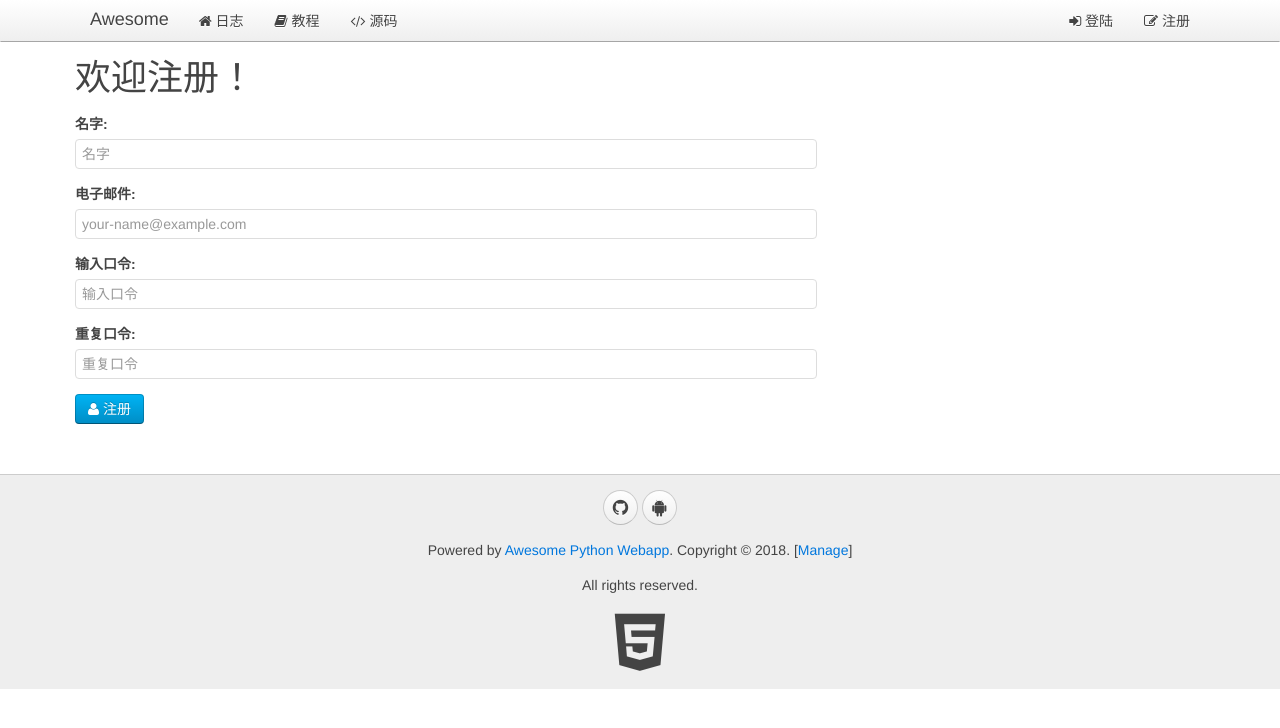
After one commit to Hitooooo/hito-python-webapp, a Python web app: template www/templates/register.html in a window 1280 px wide. The commit adds this page. Shown: the top 728 px of the page. Run offline with Jinja, Linux system fonts and the light colour scheme; the template is opened without the code that fills it, so the values that code supplies are empty.

Commit message:
add register.html

```diff
--- a/www/templates/__base__.html
+++ b/www/templates/__base__.html
@@ -1,21 +1,4 @@
 <!DOCTYPE html>
-<!--
-{% macro pagination(url, page) %}
-    <ul class="uk-pagination">
-        {% if page.has_previous %}
-            <li><a href="{{ url }}{{ page.page_index - 1 }}"><i class="uk-icon-angle-double-left"></i></a></li>
-        {% else %}
-            <li class="uk-disabled"><span><i class="uk-icon-angle-double-left"></i></span></li>
-        {% endif %}
-            <li class="uk-active"><span>{{ page.page_index }}</span></li>
-        {% if page.has_next %}
-            <li><a href="{{ url }}{{ page.page_index + 1 }}"><i class="uk-icon-angle-double-right"></i></a></li>
-        {% else %}
-            <li class="uk-disabled"><span><i class="uk-icon-angle-double-right"></i></span></li>
-        {% endif %}
-    </ul>
-{% endmacro %}
--->
 <html>
 <head>
     <meta charset="utf-8" />
@@ -39,7 +22,7 @@
             <ul class="uk-navbar-nav">
                 <li data-url="blogs"><a href="/"><i class="uk-icon-home"></i> 日志</a></li>
                 <li><a target="_blank" href="http://www.liaoxuefeng.com/wiki/0014316089557264a6b348958f449949df42a6d3a2e542c000"><i class="uk-icon-book"></i> 教程</a></li>
-                <li><a target="_blank" href="https://github.com/michaelliao/awesome-python3-webapp"><i class="uk-icon-code"></i> 源码</a></li>
+                <li><a target="_blank" href="https://github.com/Hitooooo/hito-python-webapp"><i class="uk-icon-code"></i> 源码</a></li>
             </ul>
             <div class="uk-navbar-flip">
                 <ul class="uk-navbar-nav">
@@ -74,13 +57,11 @@
         <div class="uk-container uk-container-center uk-text-center">
             <div class="uk-panel uk-margin-top uk-margin-bottom">
                 <p>
-                    <a target="_blank" href="http://weibo.com/liaoxuefeng" class="uk-icon-button uk-icon-weibo"></a>
-                    <a target="_blank" href="https://github.com/michaelliao" class="uk-icon-button uk-icon-github"></a>
-                    <a target="_blank" href="http://www.linkedin.com/in/liaoxuefeng" class="uk-icon-button uk-icon-linkedin-square"></a>
-                    <a target="_blank" href="https://twitter.com/liaoxuefeng" class="uk-icon-button uk-icon-twitter"></a>
+                    <a target="_blank" href="https://github.com/github" class="uk-icon-button uk-icon-github"></a>
+                    <a target="_blank" href="https://developer.android.google.cn/guide/" class="uk-icon-button uk-icon-android"></a>
                 </p>
-                <p>Powered by <a href="http://awesome.liaoxuefeng.com">Awesome Python Webapp</a>. Copyright &copy; 2014. [<a href="/manage/" target="_blank">Manage</a>]</p>
-                <p><a href="http://www.liaoxuefeng.com/" target="_blank">www.liaoxuefeng.com</a>. All rights reserved.</p>
+                <p>Powered by <a href="http://awesome.liaoxuefeng.com">Awesome Python Webapp</a>. Copyright &copy; 2018. [<a href="/manage/" target="_blank">Manage</a>]</p>
+                <p>All rights reserved.</p>
                 <a target="_blank" href="http://www.w3.org/TR/html5/"><i class="uk-icon-html5" style="font-size:64px; color: #444;"></i></a>
             </div>
 
--- a/www/templates/blogs.html
+++ b/www/templates/blogs.html
@@ -27,10 +27,7 @@
         <div class="uk-panel uk-panel-header">
             <h3 class="uk-panel-title">友情链接</h3>
             <ul class="uk-list uk-list-line">
-                <li><i class="uk-icon-thumbs-o-up"></i> <a target="_blank" href="http://www.liaoxuefeng.com/category/0013738748415562fee26e070fa4664ad926c8e30146c67000">编程</a></li>
-                <li><i class="uk-icon-thumbs-o-up"></i> <a target="_blank" href="http://www.liaoxuefeng.com/category/0013738748248885ddf38d8cd1b4803aa74bcda32f853fd000">读书</a></li>
-                <li><i class="uk-icon-thumbs-o-up"></i> <a target="_blank" href="http://www.liaoxuefeng.com/wiki/001374738125095c955c1e6d8bb493182103fac9270762a000">Python教程</a></li>
-                <li><i class="uk-icon-thumbs-o-up"></i> <a target="_blank" href="http://www.liaoxuefeng.com/wiki/0013739516305929606dd18361248578c67b8067c8c017b000">Git教程</a></li>
+                <li><i class="uk-icon-angle-double-right"></i> <a target="_blank" href="https://sse.ustc.edu.cn/pages/index.php">中科大软件学院</a></li>
             </ul>
         </div>
     </div>
--- /dev/null
+++ b/www/templates/register.html
@@ -0,0 +1,96 @@
+{% extends '__base__.html' %}
+
+{% block title %}注册{% endblock %}
+
+{% block beforehead %}
+
+<script>
+
+function validateEmail(email) {
+    var re = /^[a-z0-9\.\-\_]+\@[a-z0-9\-\_]+(\.[a-z0-9\-\_]+){1,4}$/;
+    return re.test(email.toLowerCase());
+}
+
+$(function () {
+    var vm = new Vue({
+        el: '#vm',
+        data: {
+            name: '',
+            email: '',
+            password1: '',
+            password2: ''
+        },
+        methods: {
+            submit: function (event) {
+                event.preventDefault();
+                var $form = $('#vm');
+                if (! this.name.trim()) {
+                    return $form.showFormError('请输入名字');
+                }
+                if (! validateEmail(this.email.trim().toLowerCase())) {
+                    return $form.showFormError('请输入正确的Email地址');
+                }
+                if (this.password1.length < 6) {
+                    return $form.showFormError('口令长度至少为6个字符');
+                }
+                if (this.password1 !== this.password2) {
+                    return $form.showFormError('两次输入的口令不一致');
+                }
+                var email = this.email.trim().toLowerCase();
+                $form.postJSON('/api/users', {
+                    name: this.name.trim(),
+                    email: email,
+                    passwd: CryptoJS.SHA1(email + ':' + this.password1).toString()
+                }, function (err, r) {
+                    if (err) {
+                        return $form.showFormError(err);
+                    }
+                    return location.assign('/');
+                });
+            }
+        }
+    });
+    $('#vm').show();
+});
+
+</script>
+
+{% endblock %}
+
+{% block content %}
+
+    <div class="uk-width-2-3">
+        <h1>欢迎注册！</h1>
+        <form id="vm" v-on="submit: submit" class="uk-form uk-form-stacked">
+            <div class="uk-alert uk-alert-danger uk-hidden"></div>
+            <div class="uk-form-row">
+                <label class="uk-form-label">名字:</label>
+                <div class="uk-form-controls">
+                    <input v-model="name" type="text" maxlength="50" placeholder="名字" class="uk-width-1-1">
+                </div>
+            </div>
+            <div class="uk-form-row">
+                <label class="uk-form-label">电子邮件:</label>
+                <div class="uk-form-controls">
+                    <input v-model="email" type="text" maxlength="50" placeholder="your-name@example.com" class="uk-width-1-1">
+                </div>
+            </div>
+            <div class="uk-form-row">
+                <label class="uk-form-label">输入口令:</label>
+                <div class="uk-form-controls">
+                    <input v-model="password1" type="password" maxlength="50" placeholder="输入口令" class="uk-width-1-1">
+                </div>
+            </div>
+            <div class="uk-form-row">
+                <label class="uk-form-label">重复口令:</label>
+                <div class="uk-form-controls">
+                    <input v-model="password2" type="password" maxlength="50" placeholder="重复口令" class="uk-width-1-1">
+                </div>
+            </div>
+            <div class="uk-form-row">
+                <button type="submit" class="uk-button uk-button-primary"><i class="uk-icon-user"></i> 注册</button>
+            </div>
+        </form>
+    </div>
+
+{% endblock %}
```
Also changed, not shown: www/handlers.py (+16 -1 lines), www/static/css/uikit.almost-flat.min.css.
